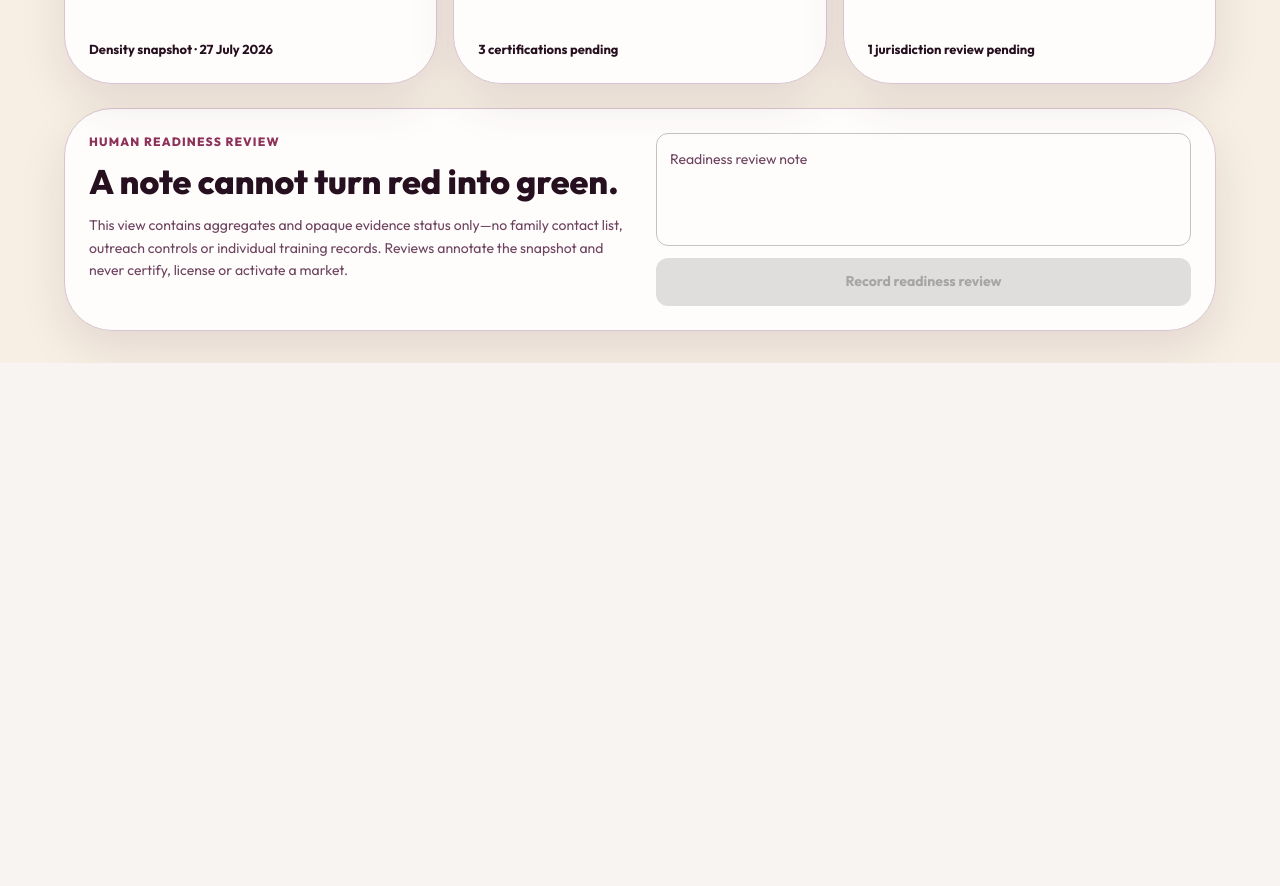
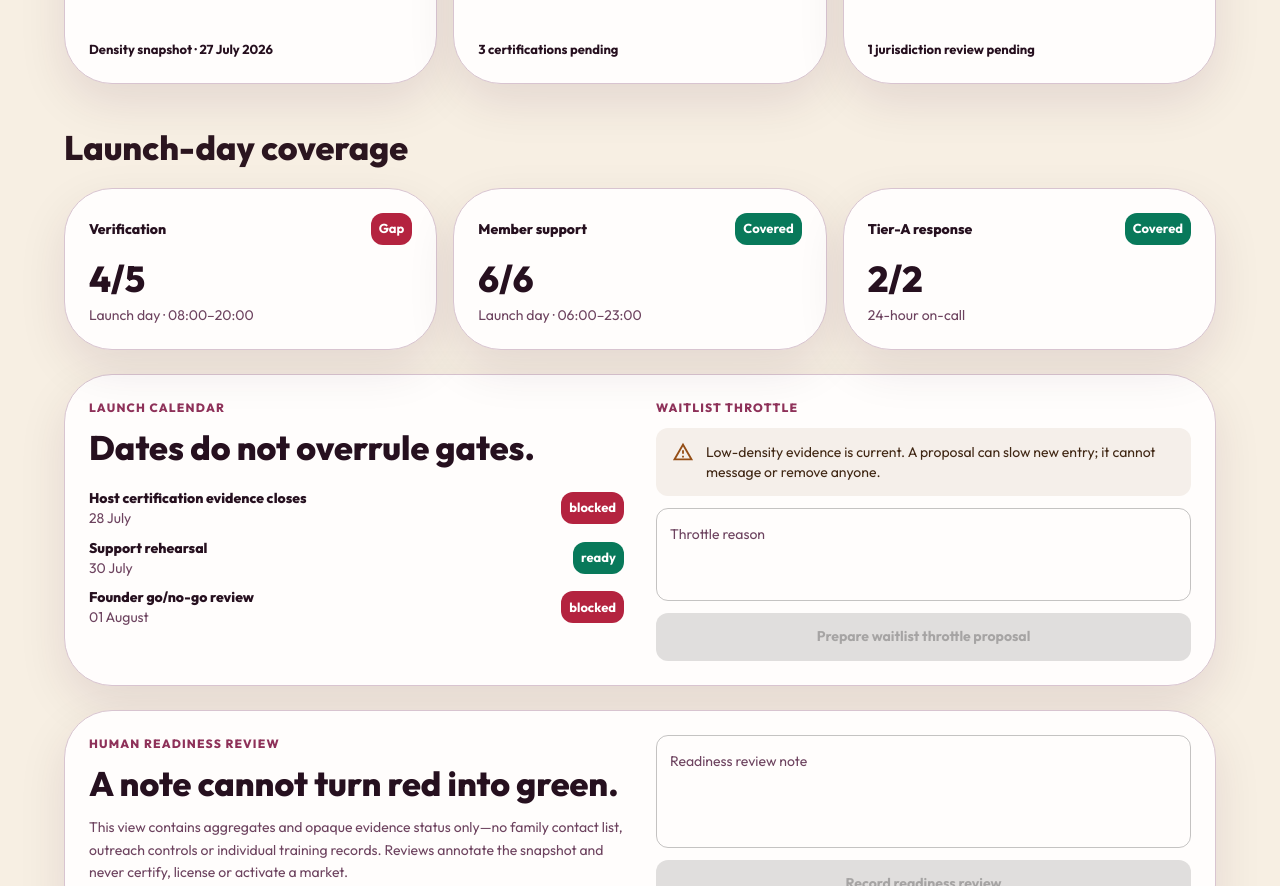
Before and after one commit to stanleyHayes/obiara, a Next.js app in the folder apps/admin/: page /launch in a window 1280 px wide. Shown: the part 480-1366 px from the top of the page. Before the commit the page ends 843 px from the top, so only its background shows below. Built offline with nearby package versions, Linux system fonts and the light colour scheme; what @mui/material-nextjs would draw is missing.

Commit message:
feat(admin): add launch staffing and throttle evidence

```diff
--- a/apps/admin/app/launch/launch-model.ts
+++ b/apps/admin/app/launch/launch-model.ts
@@ -13,6 +13,21 @@ export interface LaunchState {
   readonly readinessRef: string;
   readonly market: "Accra P0";
   readonly gates: readonly ReadinessGate[];
+  readonly staffing: readonly {
+    readonly desk: string;
+    readonly staffed: number;
+    readonly required: number;
+    readonly window: string;
+  }[];
+  readonly milestones: readonly {
+    readonly date: string;
+    readonly label: string;
+    readonly state: "ready" | "blocked";
+  }[];
+  readonly lowDensityEvidence: boolean;
+  readonly throttleReason: string;
+  readonly throttleState: "none" | "proposal_ready";
+  readonly throttleRef: string | null;
   readonly reviewNote: string;
   readonly reviewState: "none" | "recorded";
   readonly reviewRef: string | null;
@@ -20,7 +35,9 @@ export interface LaunchState {
 
 export type LaunchAction =
   | { readonly type: "review-note"; readonly value: string }
-  | { readonly type: "record-review" };
+  | { readonly type: "record-review" }
+  | { readonly type: "throttle-reason"; readonly value: string }
+  | { readonly type: "prepare-throttle" };
 
 export const initialLaunchState: LaunchState = {
   readinessRef: "launch-readiness•••4V6",
@@ -57,6 +74,20 @@ export const initialLaunchState: LaunchState = {
       expires: "1 jurisdiction review pending",
     },
   ],
+  staffing: [
+    { desk: "Verification", staffed: 4, required: 5, window: "Launch day · 08:00–20:00" },
+    { desk: "Member support", staffed: 6, required: 6, window: "Launch day · 06:00–23:00" },
+    { desk: "Tier-A response", staffed: 2, required: 2, window: "24-hour on-call" },
+  ],
+  milestones: [
+    { date: "28 July", label: "Host certification evidence closes", state: "blocked" },
+    { date: "30 July", label: "Support rehearsal", state: "ready" },
+    { date: "01 August", label: "Founder go/no-go review", state: "blocked" },
+  ],
+  lowDensityEvidence: true,
+  throttleReason: "",
+  throttleState: "none",
+  throttleRef: null,
   reviewNote: "",
   reviewState: "none",
   reviewRef: null,
@@ -73,6 +104,21 @@ export function launchReducer(
   if (action.type === "review-note" && state.reviewState === "none") {
     return { ...state, reviewNote: action.value.slice(0, 180) };
   }
+  if (action.type === "throttle-reason" && state.throttleState === "none") {
+    return { ...state, throttleReason: action.value.slice(0, 180) };
+  }
+  if (
+    action.type === "prepare-throttle" &&
+    state.throttleState === "none" &&
+    state.lowDensityEvidence &&
+    state.throttleReason.trim().length >= 12
+  ) {
+    return {
+      ...state,
+      throttleState: "proposal_ready",
+      throttleRef: "waitlist-throttle•••3D5",
+    };
+  }
   if (
     action.type === "record-review" &&
     state.reviewState === "none" &&
--- a/apps/admin/app/launch/launch-readiness-desk.tsx
+++ b/apps/admin/app/launch/launch-readiness-desk.tsx
@@ -58,6 +58,65 @@ export function LaunchReadinessDesk() {
           ))}
         </Box>
 
+        <Typography component="h2" sx={{ fontSize: 34, fontWeight: 800, mb: 2, mt: 5 }}>Launch-day coverage</Typography>
+        <Box sx={{ display: "grid", gap: 2, gridTemplateColumns: { xs: "1fr", md: "repeat(3,minmax(0,1fr))" } }}>
+          {state.staffing.map((desk) => (
+            <Card key={desk.desk} sx={{ borderRadius: 4, p: 3 }}>
+              <Stack direction="row" sx={{ alignItems: "center", justifyContent: "space-between" }}>
+                <Typography sx={{ fontWeight: 800 }}>{desk.desk}</Typography>
+                <Chip color={desk.staffed >= desk.required ? "success" : "error"} label={desk.staffed >= desk.required ? "Covered" : "Gap"} size="small" />
+              </Stack>
+              <Typography sx={{ fontSize: 36, fontWeight: 800, mt: 1 }}>{desk.staffed}/{desk.required}</Typography>
+              <Typography sx={{ color: "text.secondary" }}>{desk.window}</Typography>
+            </Card>
+          ))}
+        </Box>
+
+        <Card sx={{ borderRadius: 4, display: "grid", gap: 4, gridTemplateColumns: { xs: "1fr", md: "1fr 1fr" }, mt: 3, p: 3 }}>
+          <Box>
+            <Typography sx={{ color: "#8e3159", fontSize: 12, fontWeight: 800, letterSpacing: 1.2 }}>LAUNCH CALENDAR</Typography>
+            <Typography component="h2" sx={{ fontSize: 34, fontWeight: 800, mt: 1 }}>Dates do not overrule gates.</Typography>
+            <Stack spacing={1.2} sx={{ mt: 2 }}>
+              {state.milestones.map((milestone) => (
+                <Stack direction="row" key={milestone.label} sx={{ alignItems: "center", justifyContent: "space-between" }}>
+                  <Box><Typography sx={{ fontWeight: 800 }}>{milestone.label}</Typography><Typography sx={{ color: "text.secondary" }}>{milestone.date}</Typography></Box>
+                  <Chip color={milestone.state === "ready" ? "success" : "error"} label={milestone.state} size="small" />
+                </Stack>
+              ))}
+            </Stack>
+          </Box>
+          <Box>
+            <Typography sx={{ color: "#8e3159", fontSize: 12, fontWeight: 800, letterSpacing: 1.2 }}>WAITLIST THROTTLE</Typography>
+            {state.throttleState === "none" ? (
+              <>
+                <Alert severity="warning" sx={{ my: 1.5 }}>Low-density evidence is current. A proposal can slow new entry; it cannot message or remove anyone.</Alert>
+                <TextField
+                  fullWidth
+                  label="Throttle reason"
+                  multiline
+                  onChange={(event) => dispatch({ type: "throttle-reason", value: event.target.value })}
+                  rows={3}
+                  value={state.throttleReason}
+                />
+                <Button
+                  disabled={!state.lowDensityEvidence || state.throttleReason.trim().length < 12}
+                  fullWidth
+                  onClick={() => dispatch({ type: "prepare-throttle" })}
+                  sx={{ mt: 1.5 }}
+                  variant="contained"
+                >
+                  Prepare waitlist throttle proposal
+                </Button>
+              </>
+            ) : (
+              <Alert severity="info">
+                <strong>{state.throttleRef}</strong><br />
+                Proposal ready for separate approval. Waitlist and notification state remain unchanged.
+              </Alert>
+            )}
+          </Box>
+        </Card>
+
         <Card sx={{ borderRadius: 4, display: "grid", gap: 4, gridTemplateColumns: { xs: "1fr", md: "1fr 1fr" }, mt: 3, p: 3 }}>
           <Box>
             <Typography sx={{ color: "#8e3159", fontSize: 12, fontWeight: 800, letterSpacing: 1.2 }}>HUMAN READINESS REVIEW</Typography>
```
Also changed, not shown: 2 other files (tests, documents, lock files or other folders).
